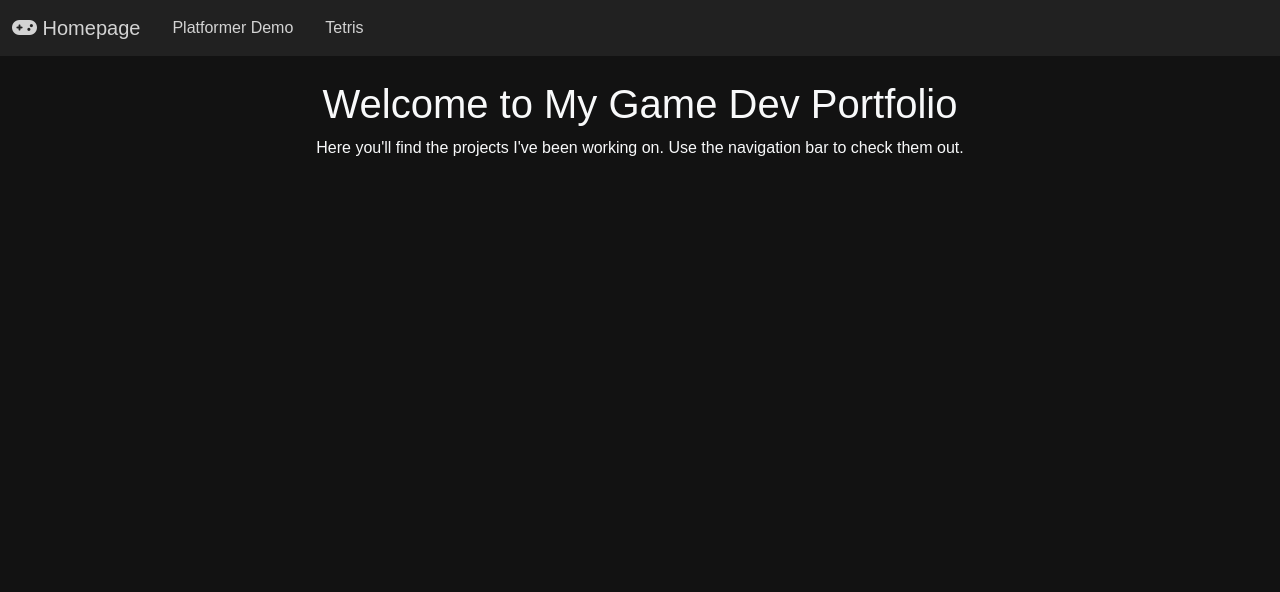
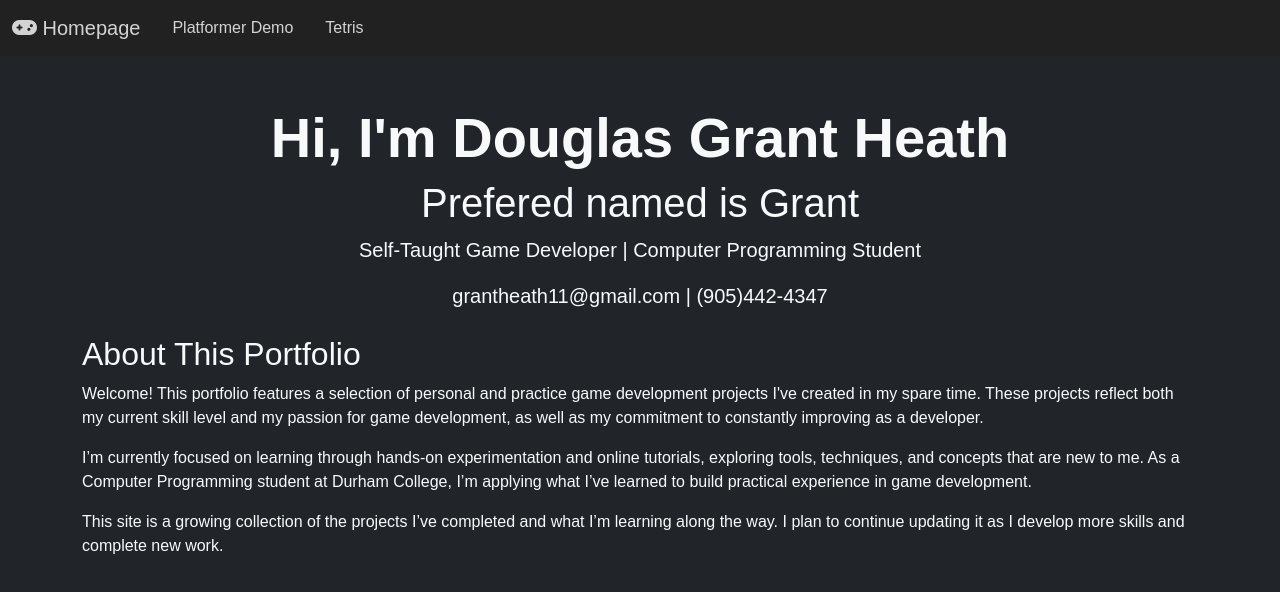
Before and after one commit to GrantHeath05/GrantHeath05.github.io, a plain HTML site: page index.html in a window 1280 px wide. Drawn offline with nearby package versions, Linux system fonts and the light colour scheme.

Commit message:
Update index.html

```diff
--- a/index.html
+++ b/index.html
@@ -3,28 +3,42 @@
 <head>
   <meta charset="UTF-8" />
   <meta name="viewport" content="width=device-width, initial-scale=1.0" />
-  <title>My Game Projects</title>
+  <title>Douglas Heath | Game Development Portfolio</title>
+
   <!-- Bootstrap CSS -->
   <link href="https://cdn.jsdelivr.net/npm/bootstrap@5.3.3/dist/css/bootstrap.min.css" rel="stylesheet">
-
-
-  <!-- Custom Dark Theme -->
+  <!-- Custom CSS -->
   <link rel="stylesheet" href="/css/styles.css">
 
-  <!-- JavaScript for header -->
+  <!-- JS -->
   <script defer src="/js/main.js"></script>
   <script src="https://cdn.jsdelivr.net/npm/bootstrap@5.3.3/dist/js/bootstrap.bundle.min.js"></script>
-
-
 </head>
-<body>
+<body class="bg-dark text-light">
   <div id="header"></div>
 
-  <div class="container mt-4">
-    <h1>Welcome to My Game Dev Portfolio</h1>
-    <p class="text-center">Here you'll find the projects I've been working on. Use the navigation bar to check them out.</p>
+  <div class="container mt-5">
+    <div class="text-center mb-4">
+      <h1 class="display-4 fw-bold">Hi, I'm Douglas Grant Heath</h1>
+       <h1>Prefered named is Grant</h1>
+
+      <p class="lead">Self-Taught Game Developer | Computer Programming Student</p>
+      <p class="lead">grantheath11@gmail.com | (905)442-4347</p>
+
+    </div>
+
+    <div class="mb-5">
+      <h2>About This Portfolio</h2>
+      <p>
+        Welcome! This portfolio features a selection of personal and practice game development projects I've created in my spare time. These projects reflect both my current skill level and my passion for game development, as well as my commitment to constantly improving as a developer.
+      </p>
+      <p>
+        I’m currently focused on learning through hands-on experimentation and online tutorials, exploring tools, techniques, and concepts that are new to me. As a Computer Programming student at Durham College, I’m applying what I’ve learned to build practical experience in game development.
+      </p>
+      <p>
+        This site is a growing collection of the projects I’ve completed and what I’m learning along the way. I plan to continue updating it as I develop more skills and complete new work.
+      </p>
+    </div>
   </div>
-
-
 </body>
 </html>
```
